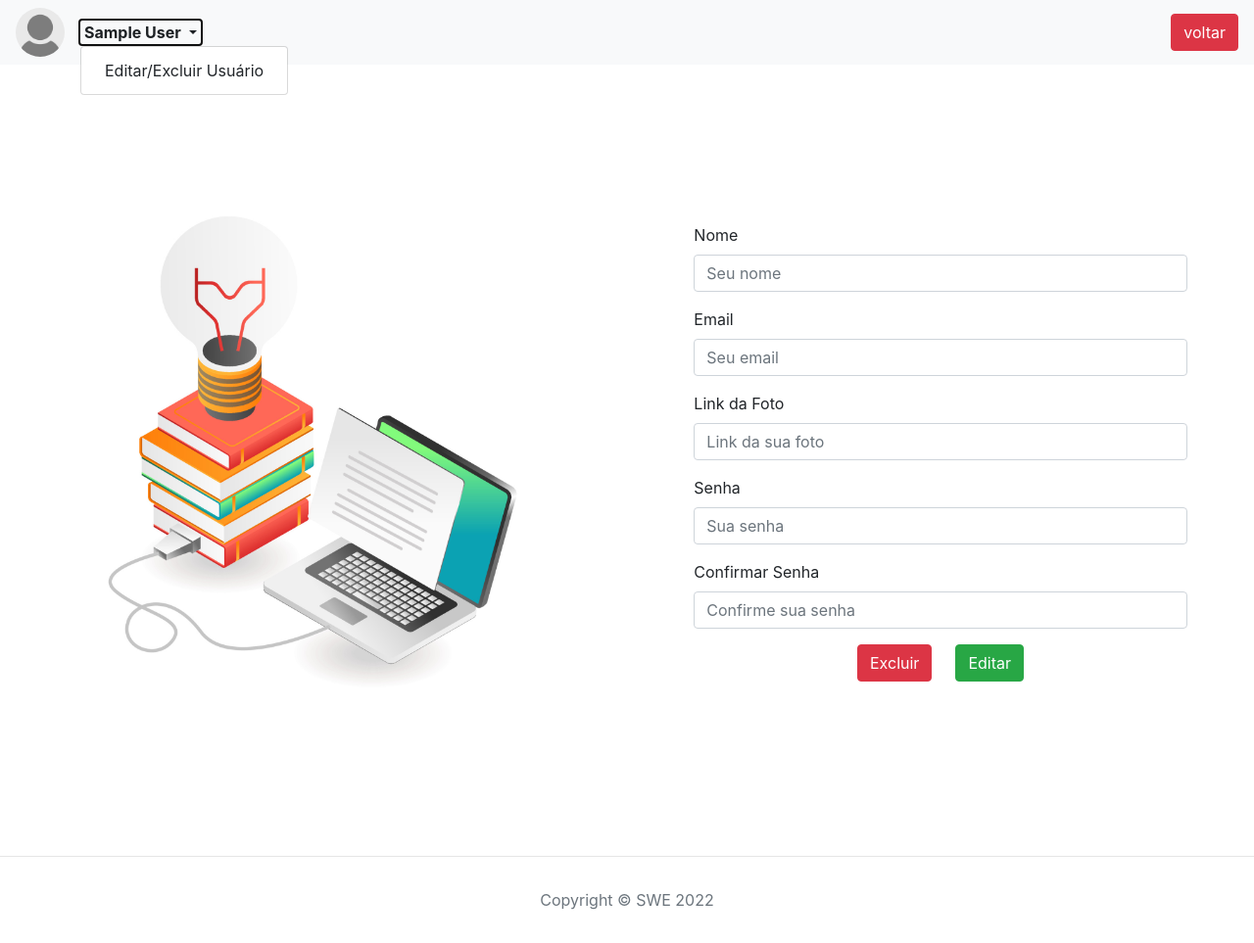
After one commit to Isagaiteiro/PI-Fatec-II-Semestre, a PHP site: page /edite-usuario.php in a window 1280 px wide, after a click that opens the changed part. The commit adds this page. Shown: the whole page at 98% size. Run offline with PHP 8.4, Linux system fonts and the light colour scheme; the visitor is signed in with stand-in values (Sample User, id 1); data comes from the database, SQL or seed files in the repository; data that the repository does not hold is empty.

Commit message:
Adicionando editar usuario

```diff
--- a/projeto/contato.html
+++ b/projeto/contato.php
@@ -20,7 +20,7 @@
         <div class="container">
             <a class="navbar  font-weight-bold not-decoration" href="home.php">Home</a>
 
-            <a class="navbar-nav text-center ml-auto font-weight-bold not-decoration" href="sobre-nos.html">Sobre</a>
+            <a class="navbar-nav text-center ml-auto font-weight-bold not-decoration" href="sobre-nos.php">Sobre</a>
         </div>
     </nav>
 
--- a/projeto/data-base/Database.php
+++ b/projeto/data-base/Database.php
@@ -1,6 +1,7 @@
 <?php
 
-class Database{
+class Database
+{
 
   const SERVERNAME = '127.0.0.1';
   const DBNAME = 'swe';
@@ -11,23 +12,26 @@ class Database{
 
   private $connection;
 
-  public function __construct($table = null){
+  public function __construct($table = null)
+  {
     $this->table = $table;
     $this->setConnection();
   }
 
-  private function setConnection(){
+  private function setConnection()
+  {
     $this->connection = new mysqli(self::SERVERNAME, self::USERNAME, self::PASS, self::DBNAME);
     if ($this->connection->connect_error) {
-      die("Connection failed: " . $conn->connect_error);
+      die("Connection failed: " . $this->connection->connect_error);
     }
   }
 
-  public function insert($values){
+  public function insert($values)
+  {
     $fields = array_keys($values);
-    $binds  = array_pad($values, count($fields),'?');
+    $binds = array_pad($values, count($fields), '?');
 
-    $query = 'INSERT INTO '.$this->table.' ('.implode(',',$fields).') VALUES ('.implode(',',$binds).')';
+    $query = 'INSERT INTO ' . $this->table . ' (' . implode(',', $fields) . ') VALUES (' . implode(',', $binds) . ')';
     if ($this->connection->query($query) === TRUE) {
       return true;
     } else {
@@ -36,30 +40,33 @@ class Database{
     $this->connection->close();
   }
 
-  public function select($where = null, $order = null, $limit = null, $fields = '*'){
-    $where = strlen($where) ? 'WHERE '.$where : '';
-    $order = strlen($order) ? 'ORDER BY '.$order : '';
-    $limit = strlen($limit) ? 'LIMIT '.$limit : '';
+  public function select($where = null, $order = null, $limit = null, $fields = '*')
+  {
+    $where = strlen($where) ? 'WHERE ' . $where : '';
+    $order = strlen($order) ? 'ORDER BY ' . $order : '';
+    $limit = strlen($limit) ? 'LIMIT ' . $limit : '';
 
-    $query = 'SELECT '.$fields.' FROM '.$this->table.' '.$where.' '.$order.' '.$limit;
+    $query = 'SELECT ' . $fields . ' FROM ' . $this->table . ' ' . $where . ' ' . $order . ' ' . $limit;
 
     $result = $this->connection->query($query);
     $this->connection->close();
     return $result;
   }
 
-  public function update($where,$values){
-    $s = implode(', ', array_map(
-                          function($k, $v) {
+  public function update($where, $values)
+  {
+    $s = implode(
+      ', ',
+      array_map(
+        function ($k, $v) {
           return $k . ' = ' . $v;
         },
         array_keys($values),
         array_values($values)
       )
     );
-    $query = 'UPDATE '.$this->table.' SET '. $s .' WHERE '. $where;
+    $query = 'UPDATE ' . $this->table . ' SET ' . $s . ' WHERE ' . $where;
 
-    echo $query;
     if ($this->connection->query($query) === TRUE) {
       return true;
     } else {
@@ -67,4 +74,15 @@ class Database{
     }
     $this->connection->close();
   }
+
+  public function delete($where)
+  {
+    $query = 'DELETE FROM ' . $this->table . ' WHERE ' . $where;
+
+    if ($this->connection->query($query) === TRUE) {
+      return true;
+    } else {
+      return false;
     }
+  }
+}
--- /dev/null
+++ b/projeto/edite-usuario.php
@@ -0,0 +1,238 @@
+<?php
+session_start();
+
+if (!isset($_SESSION["loggedin"]) || $_SESSION["loggedin"] !== true) {
+    header("location: home.php");
+    exit;
+}
+
+require_once('entidade/Usuario.php');
+
+$usuario = new Usuario();
+$result = $usuario->getUsuario(htmlspecialchars($_SESSION["email"]));
+$row = $result->fetch_assoc();
+
+
+if ($_SERVER["REQUEST_METHOD"] == "POST") {
+    if (isset($_POST["botaoExcluir"])) {
+        $usuario->id = $row['id'];
+        if ($usuario->Excluir()) {
+            session_destroy();
+            header('location: home.php');
+        } else {
+            echo '<div class="alert alert-danger alert-dismissible fade show" role="alert">
+            Erro: falha ao excluir usuário
+            <button type="button" class="close" data-dismiss="alert" aria-label="Close">
+            <span aria-hidden="true">&times;</span>
+            </button>
+          </div>';
+        }
+    } else {
+        if (
+            isset($_POST['nome']) && $_POST['nome'] != ""
+            && isset($_POST['email']) && $_POST['email'] != ""
+            && isset($_POST['senha']) && $_POST['senha'] != ""
+            && isset($_POST['confirmSenha']) && $_POST['confirmSenha'] != ""
+        ) {
+            if ($_POST['senha'] == $_POST['confirmSenha']) {
+                $usuario->id = $row['id'];
+                $usuario->nome = $_POST['nome'];
+                $usuario->email = $_POST['email'];
+                $usuario->foto = $_POST['foto'];
+                $usuario->senha = $_POST['senha'];
+                if ($usuario->Update()) {
+                    echo '<div class="alert alert-success alert-dismissible fade show" role="alert">
+                Usuário atualizado com sucesso
+                <button type="button" class="close" data-dismiss="alert" aria-label="Close">
+                <span aria-hidden="true">&times;</span>
+                </button>
+              </div>';
+                    $_SESSION["usuario"] = $usuario->nome;
+                    $_SESSION["email"] = $usuario->email;
+                    $result = $usuario->getUsuario(htmlspecialchars($_SESSION["email"]));
+                    $row = $result->fetch_assoc();
+                } else {
+                    echo '<div class="alert alert-danger alert-dismissible fade show" role="alert">
+                        Erro: falha de conxão com banco de dados
+                        <button type="button" class="close" data-dismiss="alert" aria-label="Close">
+                        <span aria-hidden="true">&times;</span>
+                        </button>
+                      </div>';
+                }
+
+            } else {
+                echo '<div class="alert alert-danger alert-dismissible fade show" role="alert">
+                    Erro: senhas não são iguais!
+                    <button type="button" class="close" data-dismiss="alert" aria-label="Close">
+                    <span aria-hidden="true">&times;</span>
+                    </button>
+                  </div>';
+            }
+        } else {
+            echo '<div class="alert alert-danger alert-dismissible fade show" role="alert">
+                Erro: campos vazios ou em branco, preencha todos os campos.
+                <button type="button" class="close" data-dismiss="alert" aria-label="Close">
+                <span aria-hidden="true">&times;</span>
+                </button>
+              </div>';
+        }
+    }
+}
+?>
+
+
+
+<!DOCTYPE html>
+<html lang="en">
+
+<head>
+    <meta charset="UTF-8">
+    <meta http-equiv="X-UA-Compatible" content="IE=edge">
+    <meta name="viewport" content="width=device-width, initial-scale=1.0">
+    <link rel="stylesheet" href="css/home.css">
+    <!-- Bootstrap CSS -->
+    <link rel="stylesheet" href="https://stackpath.bootstrapcdn.com/bootstrap/4.1.3/css/bootstrap.min.css"
+        integrity="sha384-MCw98/SFnGE8fJT3GXwEOngsV7Zt27NXFoaoApmYm81iuXoPkFOJwJ8ERdknLPMO" crossorigin="anonymous">
+
+    <title>SWE-Cadastro</title>
+</head>
+
+<body>
+    <!--Navibar-->
+    <nav class="navbar navbar-expand-lg navbar-light bg-light sticky-top nav-height">
+        <button class="navbar-toggler" type="button" data-toggle="collapse" data-target="#conteudoNavbarSuportado"
+            aria-controls="conteudoNavbarSuportado" aria-expanded="false" aria-label="Alterna navegação">
+            <span class="navbar-toggler-icon"></span>
+        </button>
+        <div class="collapse navbar-collapse" id="conteudoNavbarSuportado">
+            <ul class="navbar-nav mr-auto d-flex align-items-center">
+                <li class="nav-item active">
+                    <?php if (isset($row['foto']) && $row['foto'] != null): ?>
+                    <img src="<?php echo $row['foto'] ?>" alt="Imagem do user" width="50px" height="50px"
+                        class="img-fluid rounded-circle">
+                    <?php else: ?>
+                    <img src="image/usuario.jpg" alt="Imagem do user" width="50px" height="50px"
+                        class="img-fluid rounded-circle">
+                    <?php endif; ?>
+                </li>
+                <li class="nav-item dropdown pl-3">
+                    <a class="nav-link dropdown-toggle font-weight-bold text-dark fs-16 p-0 pr-1
+                     pl-1" href="#" id="navbarDropdown" role="button" data-toggle="dropdown" aria-haspopup="true"
+                        aria-expanded="false">
+                        <?php echo htmlspecialchars($_SESSION["usuario"]); ?>
+                    </a>
+                    <div class="dropdown-menu ml-3" aria-labelledby="navbarDropdown">
+                        <a class="dropdown-item" href="./edite-usuario.php">Editar/Excluir Usuário</a>
+                    </div>
+                </li>
+            </ul>
+            <ul class="navbar-nav ml-auto d-flex align-items-center">
+                <li class="nav-item pl-3">
+                    <a href="inicio.php" class="m-0 font-weight-bold text-white fs-16">
+                        <button type="button" class="btn btn-danger ">
+                            voltar <i class="fa-solid fa-right-from-bracket"></i>
+                        </button>
+                    </a>
+                </li>
+            </ul>
+        </div>
+    </nav>
+
+    <div class="container-fluid">
+
+        <div class="row d-flex align-items-center min-height">
+            <img class="col-md-6" src="./image/cadastro.png" alt="">
+            <div class="col-md-6 mt-5 mb-5">
+                <div class="row d-flex justify-content-center">
+                    <div class="col-md-10">
+                        <form action="<?php echo htmlspecialchars($_SERVER["PHP_SELF"]); ?>" method="post">
+                            <div class="form-group">
+                                <label for="nome">Nome</label>
+                                <input class="form-control" type="text" name="nome" id="nome" placeholder="Seu nome"
+                                    value="<?php echo $row['nome'] ?>" required>
+                            </div>
+                            <div class="form-group">
+                                <label for="usuario">Email</label>
+                                <input class="form-control" type="email" name="email" id="email" placeholder="Seu email"
+                                    value="<?php echo $row['email'] ?>" required>
+                            </div>
+
+                            <div class="form-group">
+                                <label for="foto">Link da Foto</label>
+                                <input class="form-control" type="text" name="foto" id="foto"
+                                    value="<?php echo $row['foto'] ?>" placeholder="Link da sua foto">
+                            </div>
+
+                            <div class="form-group">
+                                <label for="senha">Senha</label>
+                                <input class="form-control" type="password" name="senha" id="senha"
+                                    value="<?php echo $row['senha'] ?>" placeholder="Sua senha" required>
+                            </div>
+
+                            <div class="form-group">
+                                <label for="confirmSenha">Confirmar Senha</label>
+                                <input class="form-control" type="password" name="confirmSenha" id="confirmSenha"
+                                    value="<?php echo $row['senha'] ?>" placeholder="Confirme sua senha" required>
+                            </div>
+
+                            <div class="d-flex justify-content-center">
+                                <button type="button" data-toggle="modal" data-target="#modalExemplo"
+                                    class="btn btn-danger mr-4">Excluir</button>
+                                <button type="submit" name="botaoEditar" class="btn btn-success">Editar</button>
+                            </div>
+                        </form>
+                    </div>
+                </div>
+            </div>
+        </div>
+    </div>
+
+    <!-- Modal -->
+    <div class="modal fade" id="modalExemplo" tabindex="-1" role="dialog" aria-labelledby="exampleModalLabel"
+        aria-hidden="true">
+        <div class="modal-dialog" role="document">
+            <div class="modal-content">
+                <div class="modal-header">
+                    <h5 class="modal-title" id="exampleModalLabel">Deletar Usuário</h5>
+                    <button type="button" class="close" data-dismiss="modal" aria-label="Fechar">
+                        <span aria-hidden="true">&times;</span>
+                    </button>
+                </div>
+                <div class="modal-body">
+                    Deseja realmente deletar seu usuário?
+                    Todas suas postagens e interações serão apagadas
+                </div>
+                <div class="modal-footer">
+                    <button type="button" class="btn btn-primary" data-dismiss="modal">Fechar</button>
+                    <form action="<?php echo htmlspecialchars($_SERVER["PHP_SELF"]); ?>" method="post">
+                        <input data-dismiss="modal" style="display: none;" name="botaoExcluir">
+                        <button type="submit" name="botaoExcluir" class="btn btn-danger">Excluir</button>
+                    </form>
+
+                </div>
+            </div>
+        </div>
+    </div>
+
+    <!-- Footer -->
+    <hr>
+    <footer class="page-footer font-small ">
+        <div class="footer-copyright  text-center py-3">
+            <p class="copyright text-muted">Copyright &copy; SWE 2022</p>
+        </div>
+    </footer>
+
+    <!-- JavaScript (Opcional) -->
+    <!-- jQuery primeiro, depois Popper.js, depois Bootstrap JS -->
+    <script src="https://code.jquery.com/jquery-3.3.1.slim.min.js"
+        integrity="sha384-q8i/X+965DzO0rT7abK41JStQIAqVgRVzpbzo5smXKp4YfRvH+8abtTE1Pi6jizo"
+        crossorigin="anonymous"></script>
+    <script src="https://cdnjs.cloudflare.com/ajax/libs/popper.js/1.14.3/umd/popper.min.js"
+        integrity="sha384-ZMP7rVo3mIykV+2+9J3UJ46jBk0WLaUAdn689aCwoqbBJiSnjAK/l8WvCWPIPm49"
+        crossorigin="anonymous"></script>
+    <script src="https://stackpath.bootstrapcdn.com/bootstrap/4.1.3/js/bootstrap.min.js"
+        integrity="sha384-ChfqqxuZUCnJSK3+MXmPNIyE6ZbWh2IMqE241rYiqJxyMiZ6OW/JmZQ5stwEULTy"
+        crossorigin="anonymous"></script>
+</body>
+
+</html>
--- a/projeto/entidade/Usuario.php
+++ b/projeto/entidade/Usuario.php
@@ -1,7 +1,8 @@
 <?php
 require_once './data-base/Database.php';
 
-class Usuario{
+class Usuario
+{
 
     public $id;
 
@@ -13,27 +14,35 @@ class Usuario{
 
     public $senha;
 
-    public function Cadastrar() {
+    public function Cadastrar()
+    {
         $db = new Database('usuario');
         return $db->insert([
-                            'nome'=> "'$this->nome'",
-                            'email'=> "'$this->email'",
-                            'foto'=> "'$this->foto'",
-                            'senha'  => "'$this->senha'"
+            'nome' => "'$this->nome'",
+            'email' => "'$this->email'",
+            'foto' => "'$this->foto'",
+            'senha' => "'$this->senha'"
         ]);
     }
 
-    public function getUsuario($email){
-    return (new Database('usuario'))->select("email = '$email'");
+    public function getUsuario($email)
+    {
+        return (new Database('usuario'))->select("email = '$email'");
     }
 
-    public function Update(){
-        return (new Database('usuario'))->update('id = 1', [
-                            'nome'=> "'Witer Mendonça'",
-                            'email'=> "'witer.mendonca@fatec.sp.gov.br'",
-                            'foto'=> "'$this->foto'",
-                            'senha'  => "'$this->senha'"
+    public function Update()
+    {
+        return (new Database('usuario'))->update("id = $this->id", [
+            'nome' => "'$this->nome'",
+            'email' => "'$this->email'",
+            'foto' => "'$this->foto'",
+            'senha' => "'$this->senha'"
         ]);
+    }
+
+    public function Excluir()
+    {
+        return (new Database('usuario'))->delete('id = ' . $this->id);
     }
 }
 ?>
--- a/projeto/sobre-nos.html
+++ b/projeto/sobre-nos.php
@@ -20,7 +20,7 @@
         <div class="container">
             <a class="navbar font-weight-bold not-decoration" href="home.php">Home</a>
 
-            <a class="navbar-nav text-center ml-auto font-weight-bold not-decoration" href="contato.html">Contato</a>
+            <a class="navbar-nav text-center ml-auto font-weight-bold not-decoration" href="contato.php">Contato</a>
         </div>
     </nav>
 
```
Also changed, not shown: projeto/home.php (+17 -11 lines), projeto/inicio.php (+42 -20 lines). Lines whose indentation alone changed are shown as unchanged.
